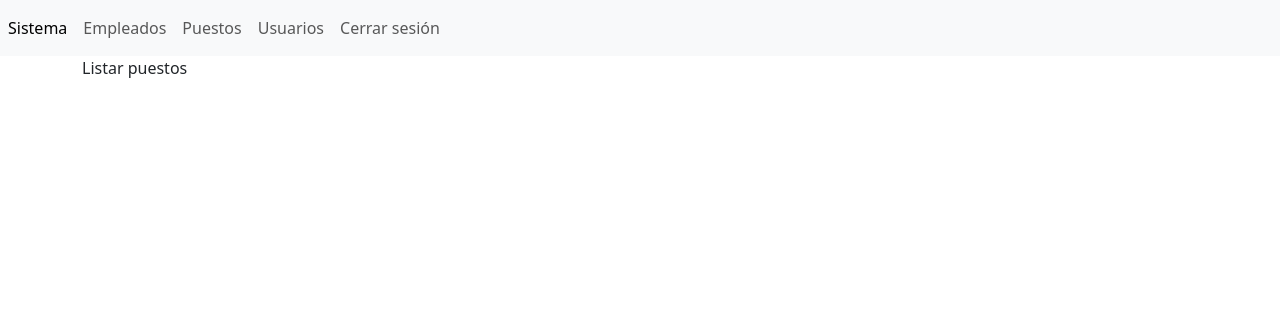
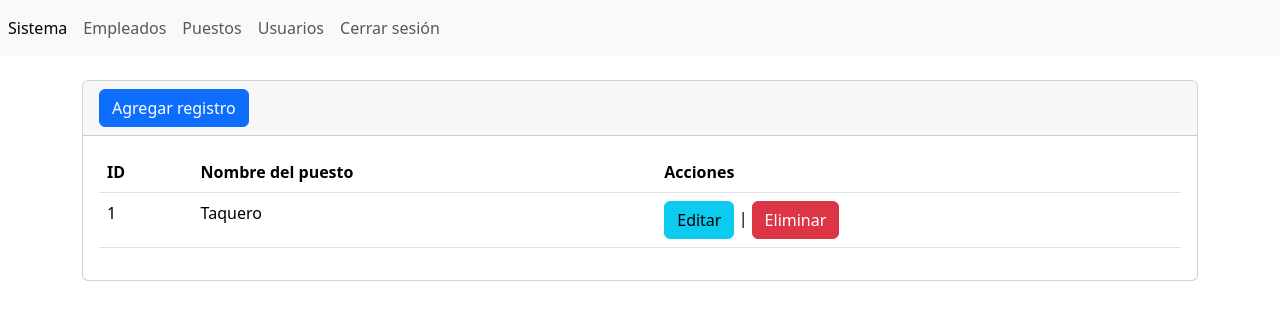
Before and after one commit to jhon-ran/app, a PHP site: page /app/secciones/puestos/ in a window 1280 px wide. Shown: the top 320 px of the page. Run offline with PHP 8.4, Linux system fonts and the light colour scheme.

Commit message:
create form in puestos add

```diff
--- a/secciones/puestos/index.php
+++ b/secciones/puestos/index.php
@@ -1,7 +1,41 @@
 <!-- ../../ sube 2 niveles para poder acceder al folder de templates-->
 <?php include("../../templates/header.php"); ?>
 
-Listar puestos
+<br/>
+
+<div class="card">
+    <div class="card-header">
+        <a name="" id="" class="btn btn-primary" href="crear.php" role="button" >Agregar registro</a>
+    </div>
+    <div class="card-body">
+    <div class="table-responsive-sm">
+        <table class="table">
+            <thead>
+                <tr>
+                    <th scope="col">ID</th>
+                    <th scope="col">Nombre del puesto</th>
+                    <th scope="col">Acciones</th>
+                </tr>
+            </thead>
+            <tbody>
+                <tr class="">
+                    <td scope="row">1</td>
+                    <td>Taquero</td>
+                    <td>
+                        <input name="btneditar" id="btneditar" class="btn btn-info" type="button" value="Editar"/>
+                        |
+                        <input name="btnborrar" id="btnborrar" class="btn btn-danger" type="button" value="Eliminar"/>
+                     </td>
+                </tr>
+            </tbody>
+        </table>
+    </div>
+    </div>
+</div>
+
+
+
+
 
 <!-- ../../ sube 2 niveles para poder acceder al folder de templates-->
 <?php include("../../templates/footer.php"); ?>
```
Also changed, not shown: secciones/puestos/crear.php (+31 -1 lines).
